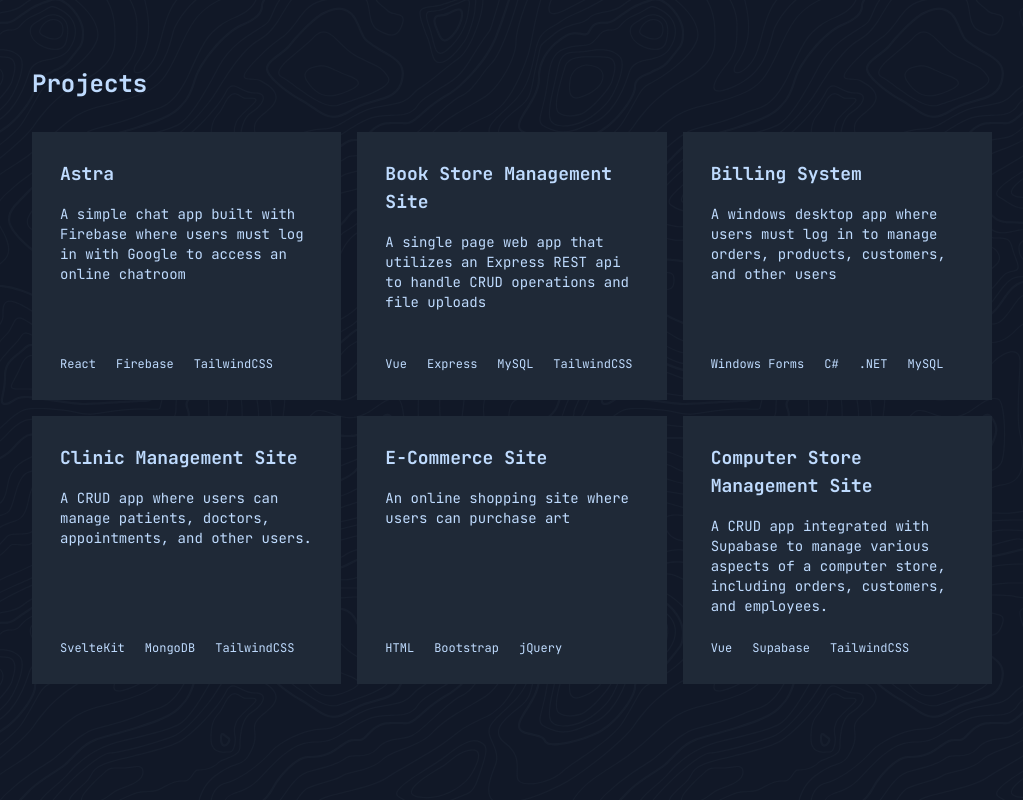
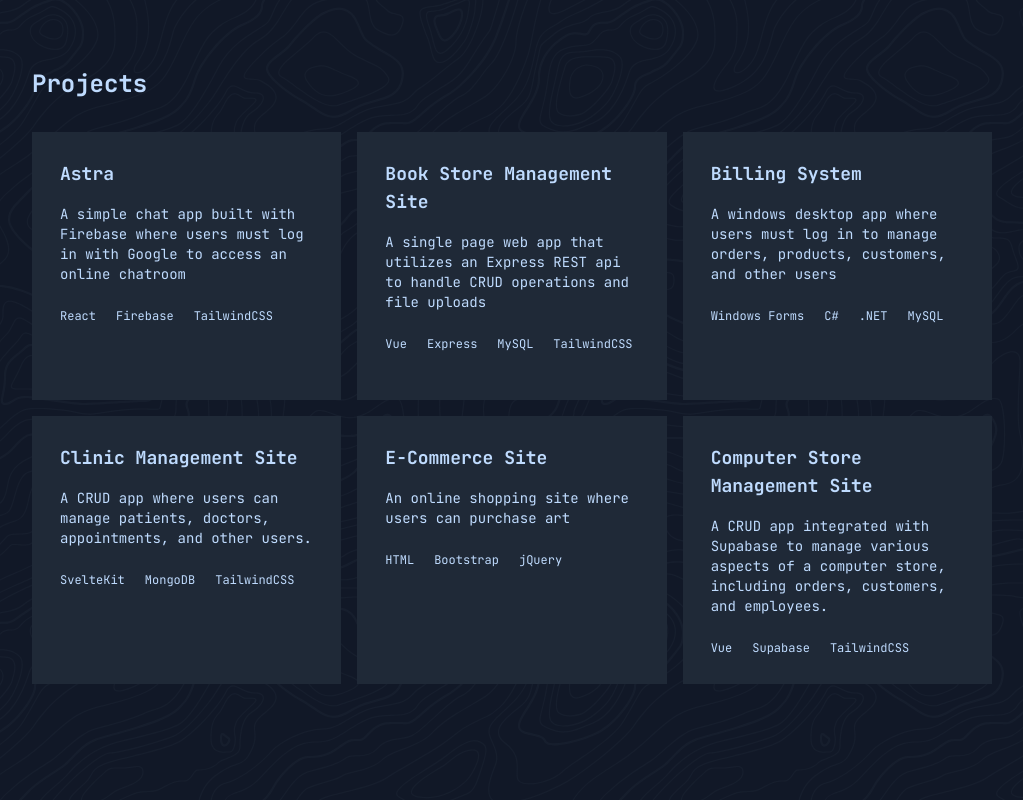
Before and after one commit to LightBounded/portfolio, a Next.js app: page / in a window 1280 px wide. Shown: the part 1420-2220 px from the top of the page, without its empty margins (128-1151 px from the left). Built offline with nearby package versions, Linux system fonts and the light colour scheme.

Commit message:
Make each project a link to GitHub repo

```diff
--- a/src/pages/index.tsx
+++ b/src/pages/index.tsx
@@ -63,25 +63,31 @@ const Home: NextPage = () => {
           Projects
         </div>
         <ul className="grid auto-rows-fr grid-cols-1 gap-4 md:grid-cols-2 lg:grid-cols-3">
-          <li className="flex cursor-pointer flex-col bg-gray-800 p-7 transition-transform hover:-translate-y-2">
+          <li className="flex flex-col bg-gray-800 p-7 transition-transform hover:-translate-y-2">
+            <Link href="https://github.com/LightBounded/astra">
+              <a target="_blank">
                 <div className="mb-4 text-lg font-bold">Astra</div>
                 <p className="mb-6 text-sm">
-              A simple chat app built with Firebase where users must log in with
-              Google to access an online chatroom
+                  A simple chat app built with Firebase where users must log in
+                  with Google to access an online chatroom
                 </p>
                 <ul className="mt-auto flex flex-wrap gap-x-5 gap-y-1.5 text-xs">
                   <li>React</li>
                   <li>Firebase</li>
                   <li>TailwindCSS</li>
                 </ul>
+              </a>
+            </Link>
           </li>
-          <li className="flex cursor-pointer flex-col bg-gray-800 p-7 transition-transform hover:-translate-y-2">
+          <li className="flex flex-col bg-gray-800 p-7 transition-transform hover:-translate-y-2">
+            <Link href="https://github.com/LightBounded/vue-book-store-management-site">
+              <a target="_blank">
                 <div className="mb-4 text-lg font-bold">
                   Book Store Management Site
                 </div>
                 <p className="mb-6 text-sm">
-              A single page web app that utilizes an Express REST api to handle
-              CRUD operations and file uploads
+                  A single page web app that utilizes an Express REST api to
+                  handle CRUD operations and file uploads
                 </p>
                 <ul className="mt-auto flex flex-wrap gap-x-5 gap-y-1.5 text-xs">
                   <li>Vue</li>
@@ -89,12 +95,16 @@ const Home: NextPage = () => {
                   <li>MySQL</li>
                   <li>TailwindCSS</li>
                 </ul>
+              </a>
+            </Link>
           </li>
-          <li className="flex cursor-pointer flex-col bg-gray-800 p-7 transition-transform hover:-translate-y-2">
+          <li className="flex flex-col bg-gray-800 p-7 transition-transform hover:-translate-y-2">
+            <Link href="https://github.com/LightBounded/windows-forms-billing-system">
+              <a target="_blank">
                 <div className="mb-4 text-lg font-bold">Billing System</div>
                 <p className="mb-6 text-sm">
-              A windows desktop app where users must log in to manage orders,
-              products, customers, and other users
+                  A windows desktop app where users must log in to manage
+                  orders, products, customers, and other users
                 </p>
                 <ul className="mt-auto flex flex-wrap gap-x-5 gap-y-1.5 text-xs">
                   <li>Windows Forms</li>
@@ -102,20 +112,30 @@ const Home: NextPage = () => {
                   <li>.NET</li>
                   <li>MySQL</li>
                 </ul>
+              </a>
+            </Link>
           </li>
-          <li className="flex cursor-pointer flex-col bg-gray-800 p-7 transition-transform hover:-translate-y-2">
-            <div className="mb-4 text-lg font-bold">Clinic Management Site</div>
+          <li className="flex flex-col bg-gray-800 p-7 transition-transform hover:-translate-y-2">
+            <Link href="https://github.com/LightBounded/sveltekit-clinic-management-site">
+              <a target="_blank">
+                <div className="mb-4 text-lg font-bold">
+                  Clinic Management Site
+                </div>
                 <p className="mb-6 text-sm">
-              A CRUD app where users can manage patients, doctors, appointments,
-              and other users.
+                  A CRUD app where users can manage patients, doctors,
+                  appointments, and other users.
                 </p>
                 <ul className="mt-auto flex flex-wrap gap-x-5 gap-y-1.5 text-xs">
                   <li>SvelteKit</li>
                   <li>MongoDB</li>
                   <li>TailwindCSS</li>
                 </ul>
+              </a>
+            </Link>
           </li>
-          <li className="flex cursor-pointer flex-col bg-gray-800 p-7 transition-transform hover:-translate-y-2">
+          <li className="flex flex-col bg-gray-800 p-7 transition-transform hover:-translate-y-2">
+            <Link href="https://github.com/LightBounded/vanilla-ecommerce-site">
+              <a target="_blank">
                 <div className="mb-4 text-lg font-bold">E-Commerce Site</div>
                 <p className="mb-6 text-sm">
                   An online shopping site where users can purchase art
@@ -125,20 +145,27 @@ const Home: NextPage = () => {
                   <li>Bootstrap</li>
                   <li>jQuery</li>
                 </ul>
+              </a>
+            </Link>
           </li>
-          <li className="flex cursor-pointer flex-col bg-gray-800 p-7 transition-transform hover:-translate-y-2">
+          <li className="flex flex-col bg-gray-800 p-7 transition-transform hover:-translate-y-2">
+            <Link href="https://github.com/LightBounded/vue-computer-store-site">
+              <a target="_blank">
                 <div className="mb-4 text-lg font-bold">
                   Computer Store Management Site
                 </div>
                 <p className="mb-6 text-sm">
-              A CRUD app integrated with Supabase to manage various aspects of a
-              computer store, including orders, customers, and employees.
+                  A CRUD app integrated with Supabase to manage various aspects
+                  of a computer store, including orders, customers, and
+                  employees.
                 </p>
                 <ul className="mt-auto flex flex-wrap gap-x-5 gap-y-1.5 text-xs">
                   <li>Vue</li>
                   <li>Supabase</li>
                   <li>TailwindCSS</li>
                 </ul>
+              </a>
+            </Link>
           </li>
         </ul>
       </div>
```
Lines whose indentation alone changed are shown as unchanged.
